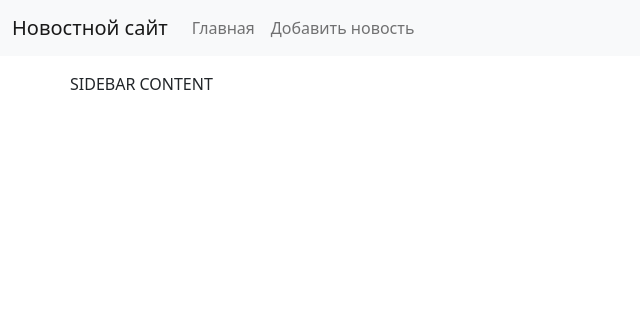
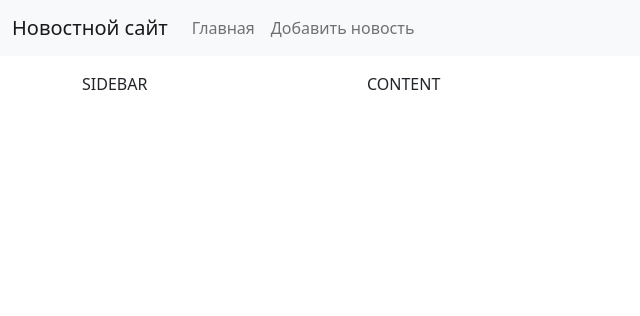
Before and after one commit to krbtsv/django_project, a Django app: template mysite/templates/base.html in a window 1280 px wide. Shown: the top 316 px of the page, without its empty margins (0-640 px from the left). Run offline with Django 4.2, Linux system fonts and the light colour scheme; the template is opened without the code that fills it, so the values that code supplies are empty; parts of the project's set-up code (start-up, migrations or seed data) failed here and were passed over.

Commit message:
Base template optimization

```diff
--- a/mysite/news/templates/news/category.html
+++ b/mysite/news/templates/news/category.html
@@ -5,17 +5,14 @@
 {% endblock %}
 
 {% block sidebar %}
-<div class="col-md-3">
 <div class="list-group">
     {% for item in categories %}
     <a href="{% url 'category' item.pk %}" class="list-group-item list-group-item-action">{{ item.title }}</a>
     {% endfor %}
 </div>
-</div>
 {% endblock %}
 
 {% block content %}
-<div class="col-md-9">
 {% for item in news %}
 <div class="card mb-3">
     <div class="card-header">
@@ -41,5 +38,4 @@
     </div>
 </div>
 {% endfor %}
-</div>
 {% endblock %}
--- a/mysite/news/templates/news/index.html
+++ b/mysite/news/templates/news/index.html
@@ -5,17 +5,14 @@
 {% endblock %}
 
 {% block sidebar %}
-<div class="col-md-3">
 <div class="list-group">
     {% for item in categories %}
     <a href="{% url 'category' item.pk %}" class="list-group-item list-group-item-action">{{ item.title }}</a>
     {% endfor %}
 </div>
-</div>
 {% endblock %}
 
 {% block content %}
-<div class="col-md-9">
 {% for item in news %}
 <div class="card mb-3">
     <div class="card-header">
@@ -41,5 +38,4 @@
     </div>
 </div>
 {% endfor %}
-</div>
 {% endblock %}
--- a/mysite/templates/base.html
+++ b/mysite/templates/base.html
@@ -17,10 +17,12 @@
 
 <div class="container mt-3">
     <div class="row">
-
-        {% block sidebar %}SIDEBAR{% endblock %}
-        {% block content %}CONTENT{% endblock %}
-
+        <div class="col-md-3">
+            {% block sidebar %}SIDEBAR{% endblock %}
+        </div>
+        <div class="col-md-9">
+            {% block content %}CONTENT{% endblock %}
+        </div>
     </div>
 </div>
 
```
Lines whose indentation alone changed are shown as unchanged.
